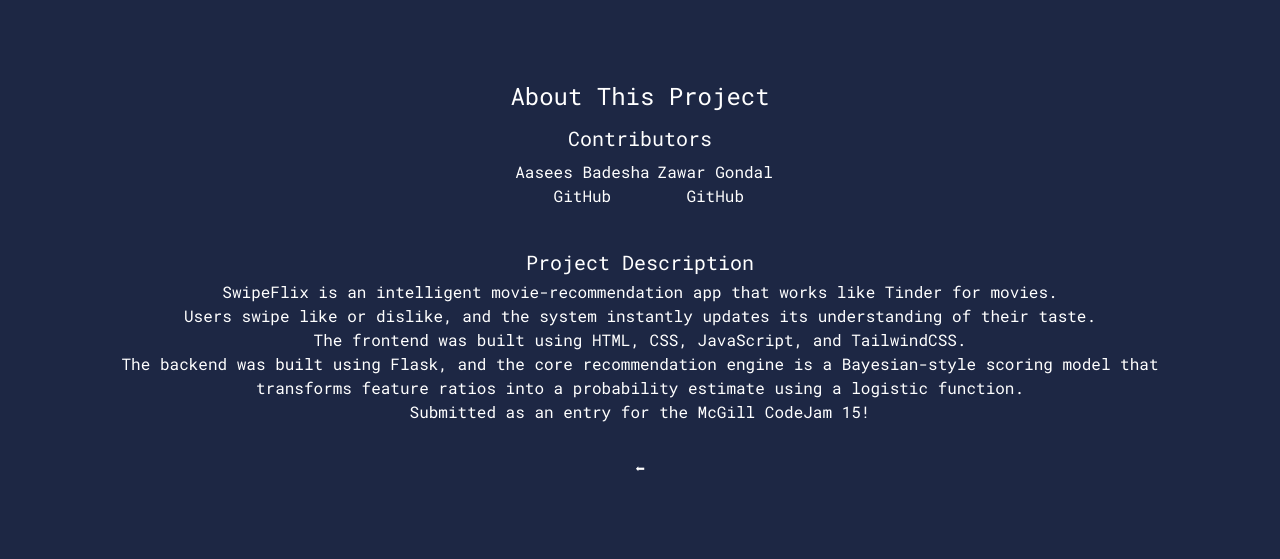
After one commit to aaseesb/SwipeFlix, a Flask app: page /about in a window 1280 px wide. The commit adds this page. Shown: the top 559 px of the page. Run offline with Flask 3, Linux system fonts and the light colour scheme; some libraries are stand-ins or nearby versions.

Commit message:
added about page

```diff
--- a/app.py
+++ b/app.py
@@ -68,6 +68,10 @@ def updateMovie():
 
     return jsonify(movie_html=page)
 
+@app.route("/about")
+def about():
+    return render_template("about.html")
+
 
 if __name__ == '__main__':
     app.run(debug=False)
--- /dev/null
+++ b/templates/about.html
@@ -0,0 +1,61 @@
+<!DOCTYPE html>
+<html lang="en">
+<head>
+    <meta charset="UTF-8">
+    <meta name="viewport" content="width=device-width, initial-scale=1.0">
+    <title>About Us</title>
+    <script src="https://cdn.tailwindcss.com"></script>
+    <link rel="stylesheet" href="{{ url_for('static', filename='styles.css') }}">
+    <style>
+        @import url('https://fonts.googleapis.com/css2?family=Roboto+Mono&display=swap');
+        body { font-family: 'Roboto Mono', monospace; background-color: #1d2744 }
+    </style>
+</head>
+<body>
+    <!-- page content -->
+    <div class="p-20 flex flex-col items-center justify-center w-full h-full z-1 text-white">
+        <!-- title -->
+        <h1 class="text-2xl mb-3">About This Project</h1>
+
+        <!-- about the contributors -->
+        <h2 class="text-xl">Contributors</h2>
+
+        <div class="w-3/4 flex flex-row flex-wrap max-w-lg justify-center items-center p-1 m-1">
+            <!-- aasees -->
+            <div class="ml-2 flex flex-col items-center">
+            <h4>Aasees Badesha</h4>
+            <a href="https://github.com/aaseesb" target="_blank">GitHub</a>
+            </div>
+            <!-- zawar -->
+            <div class="ml-2 flex flex-col items-center">
+            <h4>Zawar Gondal</h4>
+            <a href="https://github.com/zawarg" target="_blank">GitHub</a>
+            </div>
+        </div>
+
+        <!-- about the project -->
+        <div class="text-center">
+            <h2 class="mt-8 text-xl mb-1">Project Description</h2>
+            <p>
+                SwipeFlix is an intelligent movie-recommendation app that works like Tinder for movies.
+            </p>
+            <p>
+                Users swipe like or dislike, and the system instantly updates its understanding of their taste.
+            </p>
+            <p>
+                The frontend was built using HTML, CSS, JavaScript, and TailwindCSS.
+            </p>
+            <p>
+                The backend was built using Flask, and the core recommendation engine is a Bayesian-style scoring model that transforms feature ratios into a probability estimate using a logistic function.
+            </p>
+            <p>Submitted as an entry for the McGill CodeJam 15!</p>
+        </div>
+
+
+        <!-- back button -->
+        <div class="mt-8">
+            <a href="/" class="button">⬅</a>
+        </div>
+    </div>
+</body>
+</html>
```
Also changed, not shown: templates/home.html (+4 -3 lines).
